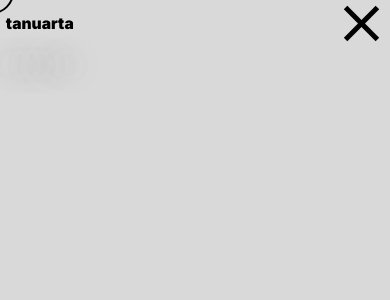
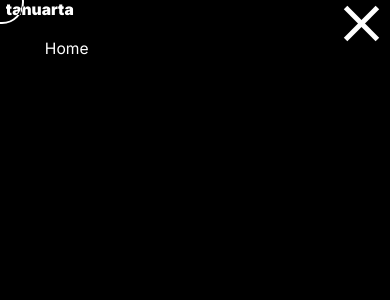
Before and after one commit to tanuarta/tanuarta.github.io, a React (Create React App) app in the folder tanuarta/: page / in a window 390 px wide. Both pictures are taken after a click on the element 361 px from the left and 23 px from the top of the page. Shown: the top 300 px of the page. Built offline with nearby package versions, Linux system fonts and the light colour scheme.

Commit message:
Starting hamburger menu, added transition for custom cursor on hover

```diff
--- a/tanuarta/src/App.js
+++ b/tanuarta/src/App.js
@@ -10,7 +10,8 @@ function App() {
     x: 0,
     y: 0,
   })
-  //console.log(mousePos)
+
+  const [cursorMode, setCursorMode] = useState(false)
 
   useEffect(() => {
     const mouseMove = e => {
@@ -29,25 +30,14 @@ function App() {
 
   }, []);
 
-
-
   return (<>
-    <Home />
+    <Home
+      setCursorMode={setCursorMode}
+    />
     <Cursor
       mousePos={mousePos}
+      cursorMode={cursorMode}
     />
-
-
-
-
-
-
-
-
-
-
-
-
 
 
 
--- a/tanuarta/src/App.scss
+++ b/tanuarta/src/App.scss
@@ -3,6 +3,8 @@
 
 * {
   font-family: 'Inter';
-  background-color: #D9D9D9;
-  cursor: none;
+  background-color: #C2C2C2;
+  // background-color: #D9D9D9;
+  // cursor: none;
+  overflow-x: hidden; /* Hide horizontal scrollbar */
 }
--- a/tanuarta/src/Components/Cursor.jsx
+++ b/tanuarta/src/Components/Cursor.jsx
@@ -1,14 +1,26 @@
 import React from 'react';
-import { useState } from 'react';
+import { useState, useEffect, useRef, useLayoutEffect } from 'react';
 import styles from './Cursor.module.scss'
+// <div className={styles.dot} style={{left: mousePos.x - 20, top: mousePos.y - 20 }}/>
+const Cursor = ({ mousePos, cursorMode }) => {
 
-const Cursor = ({ mousePos }) => {
+  const elementRef = useRef();
+  const [offset, changeOffset] = useState(20);
 
-  return (<>
-    <div className={styles.outer} style={{left: mousePos.x - 30, top: mousePos.y - 30 }} >
-      <div className={styles.dot}/>
-    </div>
-  </>)
+  useEffect(() => {
+    console.log(elementRef.current.clientWidth)
+    if (elementRef.current.clientWidth == 1) {
+      changeOffset(5);
+    } else {
+      changeOffset(20);
+    }
+  }, [cursorMode])
+
+  return (
+  <div className={cursorMode ? styles.change : ''}>
+    <div ref={elementRef} className={styles.outer} style={{left: mousePos.x - offset, top: mousePos.y - offset }} />
+  </div>
+  )
 }
 
 export default Cursor;
--- a/tanuarta/src/Components/Cursor.module.scss
+++ b/tanuarta/src/Components/Cursor.module.scss
@@ -1,3 +1,4 @@
+
 .outer {
   border-radius: 50%;
   width: 40px;
@@ -9,12 +10,20 @@
   background-color: transparent;
   border: 2px solid rgba(0, 0, 0, 1);
   pointer-events: none;
+  filter: invert(1);
+  mix-blend-mode: difference;
+  transition: scale 0.5s, background-color 0.5s;
 }
 
-.dot {
-  border-radius: 50%;
-  width: 2px;
-  height: 2px;
-  background-color: white;
-  display: none;
+
+.change .outer {
+  scale: 30%;
+  position: absolute;
+  display: flex;
+  justify-content: center;
+  align-items: center;
+  pointer-events: none;
+  filter: none;
+  mix-blend-mode: normal;
+  background-color: blue;
 }
--- /dev/null
+++ b/tanuarta/src/Components/HamburgerMenu.jsx
@@ -0,0 +1,20 @@
+import React from 'react';
+import styles from './HamburgerMenu.module.scss'
+
+
+const HambugerMenu = ({ menuShown }) => {
+
+  return (<>
+
+    <div className={`${styles.box} ${menuShown ? '' : styles.hidden}`}>
+      <div className={styles.main}>
+        <span className={styles.text}>tanuarta</span>
+
+        <span className={styles.menuText}>Home</span>
+      </div>
+    </div>
+
+  </>)
+}
+
+export default HambugerMenu;
--- /dev/null
+++ b/tanuarta/src/Components/HamburgerMenu.module.scss
@@ -0,0 +1,41 @@
+.box {
+  background-color: black;
+  position: absolute;
+  top: 0;
+  left: 0;
+  height: 100%;
+  width: 100%;
+  padding-left: 1.5%;
+}
+
+.hidden {
+  display: none;
+}
+
+.menuText {
+  color: white;
+  background-color: black;
+  font-size: 4vw;
+  padding-left: 10%;
+  padding-top: 5%;
+}
+
+.text {
+  font-size: 4vw;
+  color: white;
+  font-weight: 900;
+  font-family: 'Inter';
+  background-color: black;
+
+  /* disable highlighting */
+  -webkit-user-select: none; /* Safari */
+  -ms-user-select: none; /* IE 10 and IE 11 */
+  user-select: none; /* Standard syntax */
+}
+
+.main {
+  background-color: black;
+  display: flex;
+  flex-direction: column;
+
+}
--- a/tanuarta/src/Components/Header.jsx
+++ b/tanuarta/src/Components/Header.jsx
@@ -1,28 +1,49 @@
 import React from 'react';
 import { useState } from 'react';
+import HambugerMenu from './HamburgerMenu';
 import styles from './Header.module.scss'
 
-const Header = () =>  {
+const Header = ({ setCursorMode }) =>  {
 
   const [menuShown, setMenuShown] = useState(false);
+
+  const mouseEnter = () => {
+    setCursorMode(true);
+  }
+
+  const mouseLeave = () => {
+    setCursorMode(false);
+
+  }
+
 
   const hamBurgerToggle = () => {
     setMenuShown(!menuShown)
   }
 
   return (
-  <div className={styles.topbox}>
-    <span className={styles.text}>tanuarta</span>
+  <div>
+    <HambugerMenu
+      menuShown={menuShown}
+    />
 
-    <div className={`${styles.burger} ${menuShown ? styles.change : ''}`} onClick={hamBurgerToggle}>
-      <div className={styles.line1} />
-      <div className={styles.line2} />
-      <div className={styles.line3} />
+    <div className={styles.topbox}>
+      <div className={styles.text}>tanuarta</div>
+
+      <div
+        className={`${styles.burger} ${menuShown ? styles.change : ''}`}
+        onClick={hamBurgerToggle}
+        onMouseEnter={mouseEnter}
+        onMouseLeave={mouseLeave}
+      >
+        <div className={styles.line1} />
+        <div className={styles.line2} />
+        <div className={styles.line3} />
+        <div className={styles.fill} />
+      </div>
     </div>
   </div>
   )
-
-
 }
 
 export default Header;
--- a/tanuarta/src/Components/Header.module.scss
+++ b/tanuarta/src/Components/Header.module.scss
@@ -1,4 +1,8 @@
 @import url('https://fonts.googleapis.com/css2?family=Inter:wght@900&display=swap');
+
+.main {
+  width: 100%;
+}
 
 .topbox {
   display: flex;
@@ -13,7 +17,7 @@
   color: black;
   font-weight: 900;
   font-family: 'Inter';
-  text-shadow: 0px 40px 30px darkgray;
+  text-shadow: 0px 40px 30px #C2C2C2;
 
   /* disable highlighting */
   -webkit-user-select: none;
@@ -26,9 +30,9 @@
 
 .burger {
   display: inline-block;
-  flex-direction: column;
   align-items: center;
-  justify-content: space-between;
+  position: relative;
+  background-color: transparent;
 }
 
 .line1, .line2, .line3 {
@@ -37,11 +41,22 @@
   margin: 8px 0;
   background-color: black;
   transition: 0.4s;
+  z-index: 99;
+}
+
+.fill {
+  width: 45px;
+  height: 47px;
+  position: absolute;
+  top: 0;
+  bottom: 0;
+  z-index: -99;
 }
 
 /* Rotate first bar */
 .change .line1 {
   transform: translate(0, 13px) rotate(-45deg);
+  background-color: white;
 }
 
 /* Fade out the second bar */
@@ -52,4 +67,5 @@
 /* Rotate last bar */
 .change .line3 {
   transform: translate(0, -13px) rotate(45deg);
+  background-color: white;
 }
--- a/tanuarta/src/Pages/Home.jsx
+++ b/tanuarta/src/Pages/Home.jsx
@@ -1,11 +1,12 @@
 import React from 'react';
 import Header from '../Components/Header';
 
-const Home = () => {
+const Home = ({ setCursorMode }) => {
 
   return (<>
-    <Header />
-
+    <Header
+      setCursorMode={setCursorMode}
+    />
   </>)
 }
 
```
